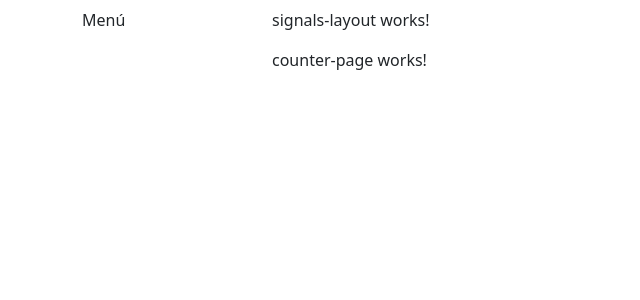
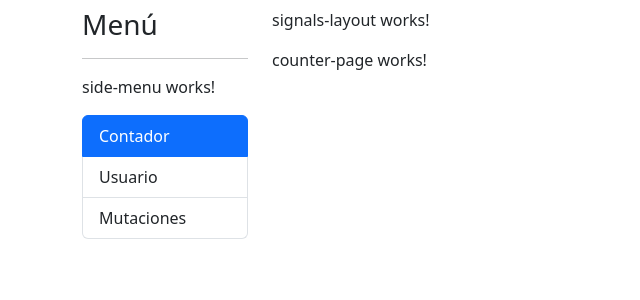
Before and after one commit to ArnBon/seccion23_angular16, an Angular app: page /signals/counter in a window 1280 px wide. Shown: the top 300 px of the page, without its empty margins (0-640 px from the left). Built offline with nearby package versions, Linux system fonts and the light colour scheme.

Commit message:
clase 326 counter signal

```diff
--- /dev/null
+++ b/src/app/signals/components/side-menu/side-menu.component.css
@@ -0,0 +1,4 @@
+li
+ {
+  cursor: pointer;
+ }
--- /dev/null
+++ b/src/app/signals/components/side-menu/side-menu.component.html
@@ -0,0 +1,12 @@
+ <p>side-menu works!</p>
+
+<ul class="list-group">
+
+ <li *ngFor="let item of menuItem()"
+  class="list-group-item"
+  [routerLink]="[item.route]"
+  routerLinkActive="active">
+    {{ item.title }}
+  </li>
+</ul>
+<!-- {{menuItem()}} -->
--- /dev/null
+++ b/src/app/signals/components/side-menu/side-menu.component.ts
@@ -0,0 +1,27 @@
+import { Component, signal } from '@angular/core';
+
+interface MenuItem {
+  title: string;
+  route: string;
+}
+
+@Component({
+  selector: 'side-menu',
+  templateUrl: './side-menu.component.html',
+  styleUrls: ['./side-menu.component.css']
+})
+export class SideMenuComponent {
+
+public menuItem = signal<MenuItem[]>([
+    { title: 'Contador',   route: 'counter' },
+    { title: 'Usuario',    route: 'user-info' },
+    { title: 'Mutaciones', route: 'properties' },
+]);
+
+  /*public menuItems: MenuItem[] = [
+    { title: 'Contador',   route: 'counter' },
+    { title: 'Usuario',    route: 'user-info' },
+    { title: 'Mutaciones', route: 'properties' },
+  ]*/
+
+}
--- a/src/app/signals/layout/signals-layout/signals-layout.component.html
+++ b/src/app/signals/layout/signals-layout/signals-layout.component.html
@@ -1,6 +1,8 @@
 <div class="row mt-2">
   <div class="col-2">
-    Menú
+    <h3>Menú</h3>
+    <hr>
+    <side-menu/>
   </div>
 
 <div class="col-10">
--- a/src/app/signals/signals.module.ts
+++ b/src/app/signals/signals.module.ts
@@ -6,6 +6,7 @@ import { SignalsLayoutComponent } from './layout/signals-layout/signals-layout.c
 import { CounterPageComponent } from './pages/counter-page/counter-page.component';
 import { UserInfoPageComponent } from './pages/user-info-page/user-info-page.component';
 import { PropertiesPageComponent } from './pages/properties-page/properties-page.component';
+import { SideMenuComponent } from './components/side-menu/side-menu.component';
 
 
 
@@ -14,7 +15,8 @@ import { PropertiesPageComponent } from './pages/properties-page/properties-page
         SignalsLayoutComponent,
         CounterPageComponent,
         UserInfoPageComponent,
-        PropertiesPageComponent
+        PropertiesPageComponent,
+        SideMenuComponent
   ],
   imports: [
     CommonModule,
```
